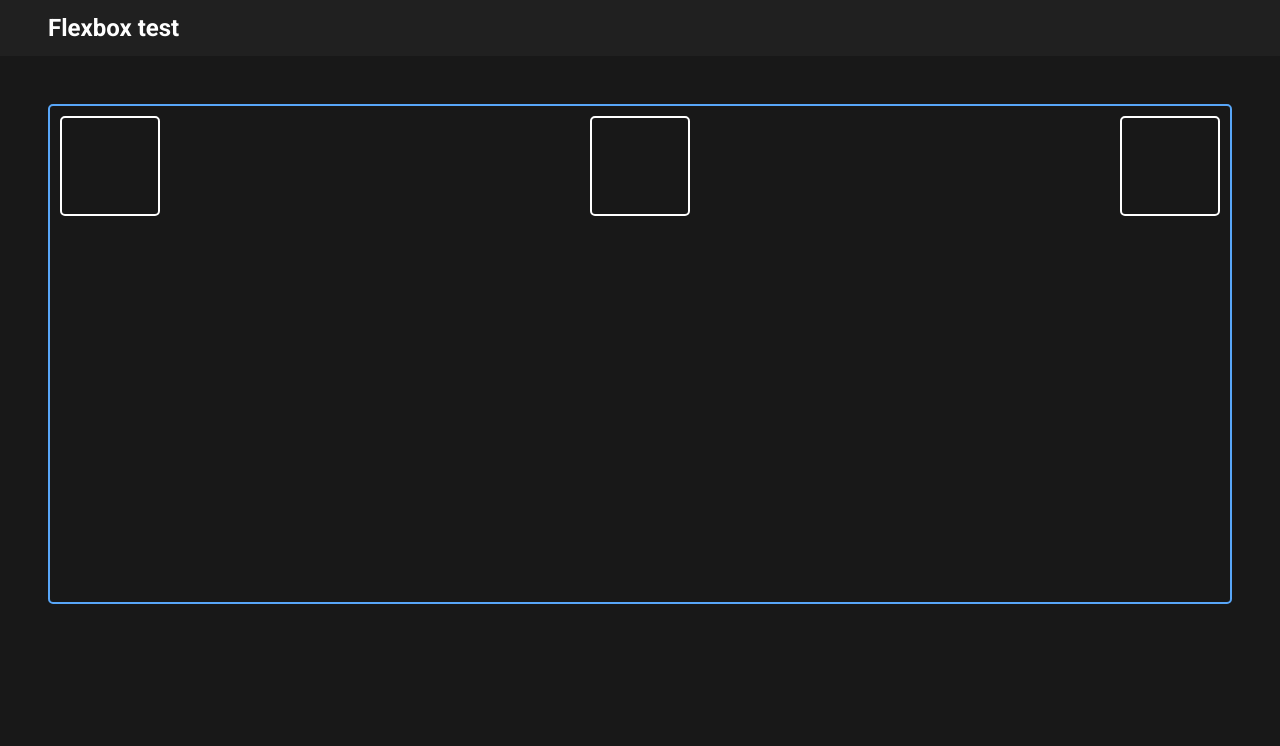
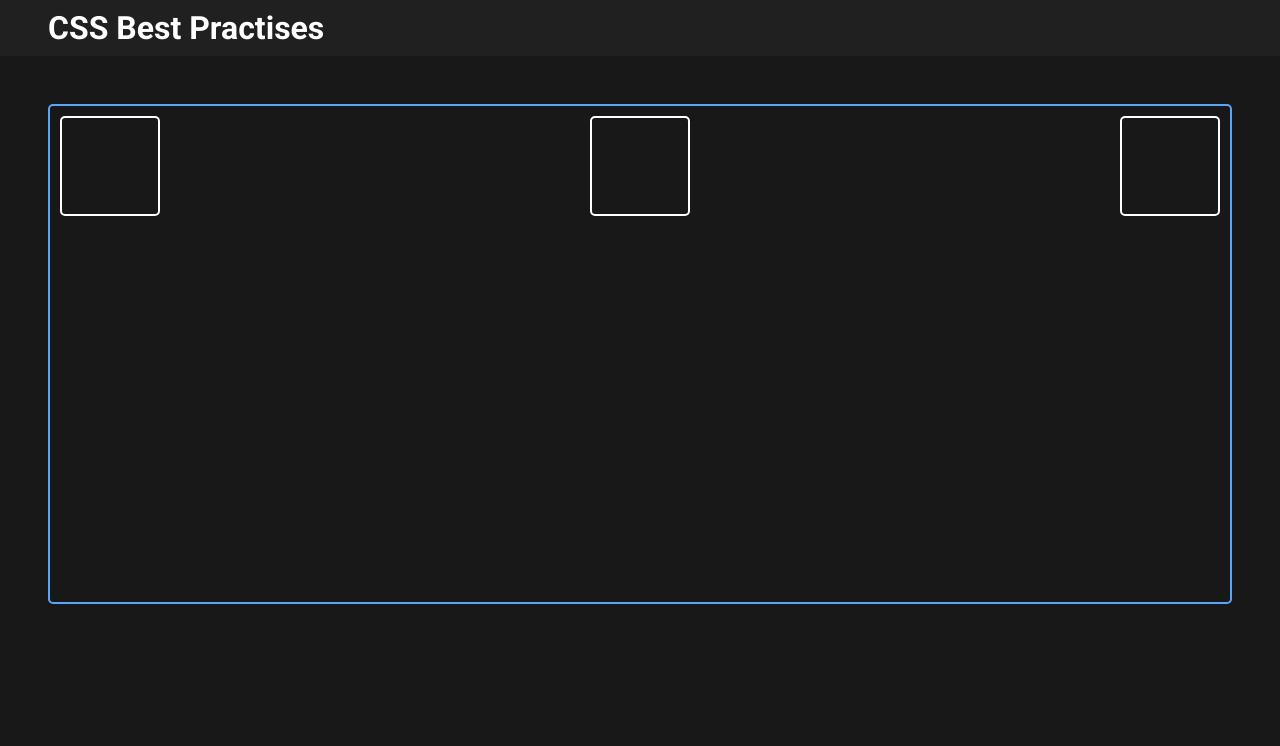
Before and after one commit to M4TThys123/CSS-Best-Practises, a plain HTML site: page index.html in a window 1280 px wide. Shown: the top 746 px of the page. Drawn offline with Linux system fonts and the light colour scheme.

Commit message:
✅ Added index.html & style.css

```diff
--- a/index.html
+++ b/index.html
@@ -4,12 +4,12 @@
     <meta charset="UTF-8">
     <meta http-equiv="X-UA-Compatible" content="IE=edge">
     <meta name="viewport" content="width=device-width, initial-scale=1.0">
-    <title> Flexbox Layout </title>
+    <title>  CSS Best Practises  </title>
     <link rel="stylesheet" href="./style.css">
 </head>
 <body>
     <header class="header">
-        <h2>Flexbox test</h2>
+        <h1> CSS Best Practises </h1>
         <figure>
             <img src="" alt="">
         </figure>
```
